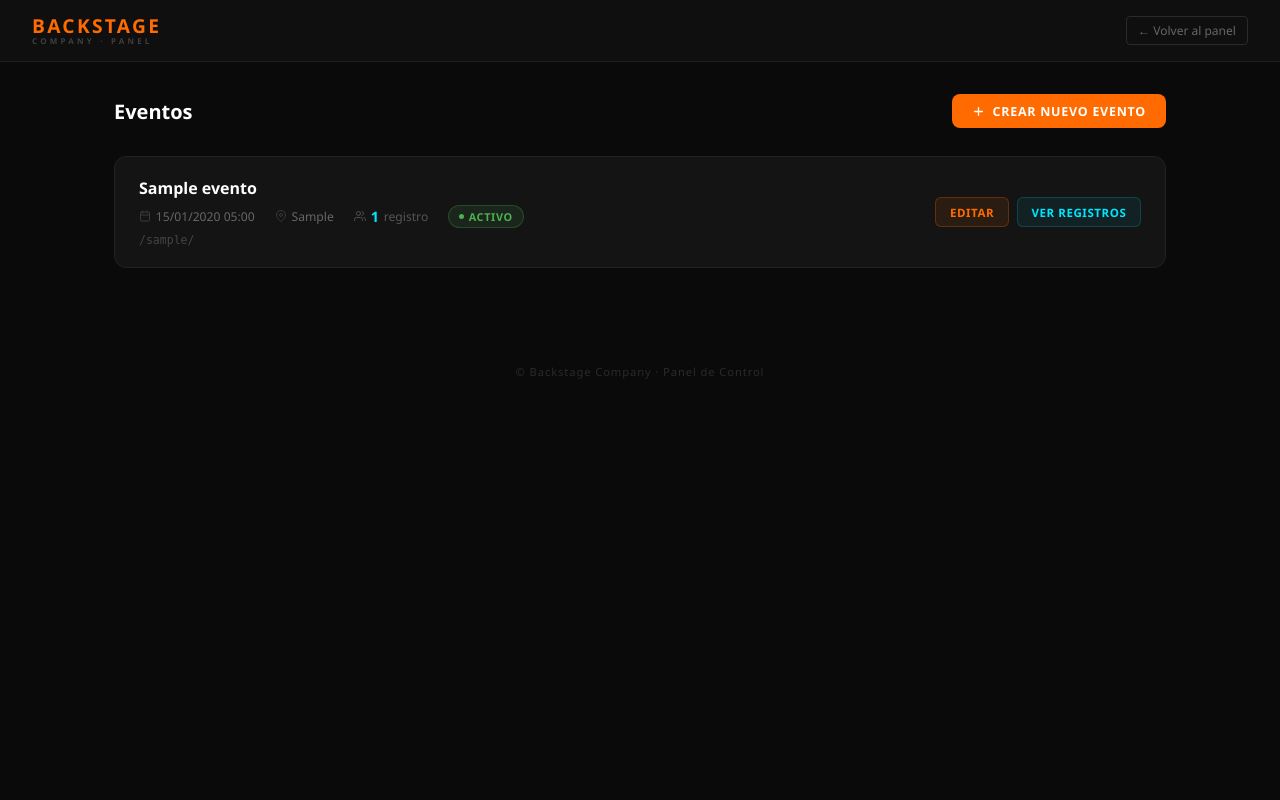
After one commit to Giin2000/backstage-onepage, a Django app: page /panel/eventos/ in a window 1280 px wide. The commit adds this page. Run offline with Django 5.2, Linux system fonts and the light colour scheme; a user stored in the database is signed in; tables that the repository leaves empty hold one stand-in row (values such as "Sample post").

Commit message:
Panel eventos lista
Co-Authored-By: Claude Sonnet 4.6 <noreply@anthropic.com>

```diff
--- a/config/urls.py
+++ b/config/urls.py
@@ -8,6 +8,7 @@ from registro.views import (
     estadisticas_admin,
     panel_index,
     panel_evento_form,
+    panel_eventos_lista,
     panel_registros,
     panel_exportar_csv,
 )
@@ -20,6 +21,7 @@ urlpatterns = [
     path('panel/', panel_index, name='panel_index'),
     path('panel/evento/nuevo/', panel_evento_form, name='panel_evento_nuevo'),
     path('panel/evento/<int:evento_id>/editar/', panel_evento_form, name='panel_evento_editar'),
+    path('panel/eventos/', panel_eventos_lista, name='panel_eventos_lista'),
     path('panel/registros/', panel_registros, name='panel_registros'),
     path('panel/exportar-csv/', panel_exportar_csv, name='panel_exportar_csv'),
     path('', include('registro.urls')),
--- /dev/null
+++ b/registro/templates/panel/eventos_lista.html
@@ -0,0 +1,215 @@
+<!DOCTYPE html>
+<html lang="es">
+<head>
+  <meta charset="UTF-8">
+  <meta name="viewport" content="width=device-width, initial-scale=1.0">
+  <title>Eventos · Backstage Panel</title>
+  <style>
+    *, *::before, *::after { box-sizing: border-box; margin: 0; padding: 0; }
+    :root {
+      --orange: #FF6B00;
+      --cyan: #00E5FF;
+      --fondo: #0a0a0a;
+      --card: #141414;
+      --borde: #222;
+      --texto: #e0e0e0;
+    }
+    body { background: var(--fondo); color: var(--texto); font-family: 'Segoe UI', system-ui, sans-serif; min-height: 100vh; }
+
+    /* ── HEADER ── */
+    .panel-header {
+      background: #0f0f0f; border-bottom: 1px solid #1e1e1e;
+      padding: 1rem 2rem; display: flex; align-items: center; justify-content: space-between;
+    }
+    .logo { text-decoration: none; line-height: 1; }
+    .logo-principal { font-size: 1.2rem; font-weight: 900; letter-spacing: 0.12em; text-transform: uppercase; color: var(--orange); display: block; }
+    .logo-sub { font-size: 0.5rem; font-weight: 700; letter-spacing: 0.4em; text-transform: uppercase; color: rgba(255,255,255,0.2); margin-top: 0.1rem; display: block; }
+    .btn-back { font-size: 0.75rem; color: #666; text-decoration: none; padding: 0.3rem 0.7rem; border: 1px solid #2a2a2a; border-radius: 4px; transition: color 0.2s, border-color 0.2s; }
+    .btn-back:hover { color: #ccc; border-color: #555; }
+
+    /* ── MAIN ── */
+    .panel-main { max-width: 1100px; margin: 0 auto; padding: 2rem 1.5rem 4rem; }
+
+    /* ── TOOLBAR ── */
+    .toolbar {
+      display: flex; align-items: center; gap: 1rem; flex-wrap: wrap;
+      margin-bottom: 1.75rem;
+    }
+    .toolbar-title { font-size: 1.25rem; font-weight: 900; color: #fff; margin-right: auto; }
+
+    .btn-crear {
+      padding: 0.55rem 1.25rem; background: var(--orange); border: none; border-radius: 8px;
+      color: #fff; font-size: 0.78rem; font-weight: 700; letter-spacing: 0.06em;
+      text-transform: uppercase; text-decoration: none; display: inline-flex;
+      align-items: center; gap: 0.45rem; transition: opacity 0.2s; white-space: nowrap;
+    }
+    .btn-crear:hover { opacity: 0.85; }
+
+    /* ── CARDS LISTA ── */
+    .eventos-list { display: flex; flex-direction: column; gap: 0.75rem; }
+
+    .evento-card {
+      background: var(--card); border: 1px solid var(--borde); border-radius: 12px;
+      padding: 1.25rem 1.5rem; display: grid;
+      grid-template-columns: 1fr auto;
+      gap: 0.75rem 1.5rem; align-items: center;
+      transition: border-color 0.2s, box-shadow 0.2s;
+    }
+    .evento-card:hover { border-color: #333; box-shadow: 0 4px 20px rgba(0,0,0,0.3); }
+
+    .evento-info { display: flex; flex-direction: column; gap: 0.35rem; min-width: 0; }
+
+    .evento-nombre {
+      font-size: 1rem; font-weight: 800; color: #fff;
+      white-space: nowrap; overflow: hidden; text-overflow: ellipsis;
+    }
+
+    .evento-meta {
+      display: flex; flex-wrap: wrap; gap: 0.5rem 1.25rem; align-items: center;
+      font-size: 0.76rem; color: #666;
+    }
+    .meta-item { display: flex; align-items: center; gap: 0.3rem; }
+    .meta-item svg { flex-shrink: 0; opacity: 0.5; }
+
+    .evento-url {
+      font-family: monospace; font-size: 0.72rem; color: #444;
+      white-space: nowrap; overflow: hidden; text-overflow: ellipsis;
+      max-width: 300px;
+    }
+
+    /* estado badge */
+    .badge {
+      display: inline-flex; align-items: center; gap: 0.3rem;
+      padding: 0.18rem 0.6rem; border-radius: 100px; font-size: 0.68rem; font-weight: 700;
+      letter-spacing: 0.06em; text-transform: uppercase; white-space: nowrap;
+    }
+    .badge--active { background: rgba(76,175,80,0.12); border: 1px solid rgba(76,175,80,0.25); color: #4CAF50; }
+    .badge--inactive { background: rgba(255,255,255,0.04); border: 1px solid #2a2a2a; color: #555; }
+    .badge__dot { width: 5px; height: 5px; border-radius: 50%; background: currentColor; }
+
+    /* registros count */
+    .reg-count {
+      display: inline-flex; align-items: center; gap: 0.3rem;
+      font-size: 0.76rem; color: #555;
+    }
+    .reg-count strong { color: var(--cyan); font-size: 0.9rem; }
+
+    /* acciones */
+    .evento-actions { display: flex; gap: 0.5rem; align-items: center; flex-shrink: 0; }
+
+    .btn-accion {
+      padding: 0.4rem 0.85rem; border-radius: 6px; font-size: 0.72rem; font-weight: 700;
+      letter-spacing: 0.05em; text-transform: uppercase; text-decoration: none;
+      transition: opacity 0.2s, background 0.2s; white-space: nowrap;
+    }
+    .btn-editar { background: rgba(255,107,0,0.1); border: 1px solid rgba(255,107,0,0.25); color: var(--orange); }
+    .btn-editar:hover { background: rgba(255,107,0,0.18); }
+    .btn-registros { background: rgba(0,229,255,0.07); border: 1px solid rgba(0,229,255,0.18); color: var(--cyan); }
+    .btn-registros:hover { background: rgba(0,229,255,0.13); }
+
+    /* ── EMPTY ── */
+    .empty-state {
+      text-align: center; padding: 4rem 2rem;
+      background: var(--card); border: 1px solid var(--borde); border-radius: 12px;
+    }
+    .empty-state__icon { font-size: 2.5rem; margin-bottom: 0.75rem; }
+    .empty-state__title { font-size: 1rem; font-weight: 700; color: #fff; margin-bottom: 0.4rem; }
+    .empty-state__sub { font-size: 0.8rem; color: #555; margin-bottom: 1.5rem; }
+
+    footer { text-align: center; padding: 2rem; font-size: 0.7rem; color: #2a2a2a; letter-spacing: 0.08em; }
+
+    @media (max-width: 640px) {
+      .evento-card { grid-template-columns: 1fr; }
+      .evento-actions { justify-content: flex-start; }
+      .panel-header { padding: 0.85rem 1rem; }
+      .evento-url { max-width: 100%; }
+    }
+  </style>
+</head>
+<body>
+
+<header class="panel-header">
+  <a href="/panel/" class="logo">
+    <span class="logo-principal">Backstage</span>
+    <span class="logo-sub">Company · Panel</span>
+  </a>
+  <a href="/panel/" class="btn-back">← Volver al panel</a>
+</header>
+
+<main class="panel-main">
+  <div class="toolbar">
+    <h1 class="toolbar-title">Eventos</h1>
+    <a href="/panel/evento/nuevo/" class="btn-crear">
+      <svg width="13" height="13" fill="none" stroke="currentColor" stroke-width="2.5" stroke-linecap="round" stroke-linejoin="round" viewBox="0 0 24 24">
+        <line x1="12" y1="5" x2="12" y2="19"/><line x1="5" y1="12" x2="19" y2="12"/>
+      </svg>
+      Crear nuevo evento
+    </a>
+  </div>
+
+  {% if eventos %}
+  <div class="eventos-list">
+    {% for ev in eventos %}
+    <div class="evento-card">
+      <div class="evento-info">
+        <div class="evento-nombre">{{ ev.nombre }}</div>
+        <div class="evento-meta">
+          <!-- Fecha -->
+          <span class="meta-item">
+            <svg width="12" height="12" fill="none" stroke="currentColor" stroke-width="1.8" stroke-linecap="round" stroke-linejoin="round" viewBox="0 0 24 24">
+              <rect x="3" y="4" width="18" height="18" rx="2"/><line x1="16" y1="2" x2="16" y2="6"/><line x1="8" y1="2" x2="8" y2="6"/><line x1="3" y1="10" x2="21" y2="10"/>
+            </svg>
+            {{ ev.fecha|date:"d/m/Y H:i" }}
+          </span>
+          <!-- Lugar -->
+          <span class="meta-item">
+            <svg width="12" height="12" fill="none" stroke="currentColor" stroke-width="1.8" stroke-linecap="round" stroke-linejoin="round" viewBox="0 0 24 24">
+              <path d="M21 10c0 7-9 13-9 13S3 17 3 10a9 9 0 0 1 18 0z"/><circle cx="12" cy="10" r="3"/>
+            </svg>
+            {{ ev.lugar }}
+          </span>
+          <!-- Registros -->
+          <span class="reg-count">
+            <svg width="12" height="12" fill="none" stroke="currentColor" stroke-width="1.8" stroke-linecap="round" stroke-linejoin="round" viewBox="0 0 24 24">
+              <path d="M17 21v-2a4 4 0 0 0-4-4H5a4 4 0 0 0-4 4v2"/><circle cx="9" cy="7" r="4"/>
+              <path d="M23 21v-2a4 4 0 0 0-3-3.87"/><path d="M16 3.13a4 4 0 0 1 0 7.75"/>
+            </svg>
+            <strong>{{ ev.total_reg }}</strong> registro{{ ev.total_reg|pluralize }}
+          </span>
+          <!-- Estado -->
+          {% if ev.activo %}
+          <span class="badge badge--active"><span class="badge__dot"></span>Activo</span>
+          {% else %}
+          <span class="badge badge--inactive"><span class="badge__dot"></span>Inactivo</span>
+          {% endif %}
+        </div>
+        <div class="evento-url">/{{ ev.slug }}/</div>
+      </div>
+
+      <div class="evento-actions">
+        <a href="/panel/evento/{{ ev.pk }}/editar/" class="btn-accion btn-editar">Editar</a>
+        <a href="/panel/registros/?evento={{ ev.pk }}" class="btn-accion btn-registros">Ver registros</a>
+      </div>
+    </div>
+    {% endfor %}
+  </div>
+
+  {% else %}
+  <div class="empty-state">
+    <div class="empty-state__icon">📅</div>
+    <p class="empty-state__title">No hay eventos todavía</p>
+    <p class="empty-state__sub">Crea tu primer evento para comenzar a recibir registros.</p>
+    <a href="/panel/evento/nuevo/" class="btn-crear" style="display:inline-flex">
+      <svg width="13" height="13" fill="none" stroke="currentColor" stroke-width="2.5" stroke-linecap="round" stroke-linejoin="round" viewBox="0 0 24 24">
+        <line x1="12" y1="5" x2="12" y2="19"/><line x1="5" y1="12" x2="19" y2="12"/>
+      </svg>
+      Crear primer evento
+    </a>
+  </div>
+  {% endif %}
+</main>
+
+<footer>© Backstage Company · Panel de Control</footer>
+
+</body>
+</html>
--- a/registro/templates/panel/index.html
+++ b/registro/templates/panel/index.html
@@ -191,7 +191,7 @@
     </a>
 
     <!-- Gestión de Eventos -->
-    <a href="/admin/registro/evento/" class="card card--gray">
+    <a href="/panel/eventos/" class="card card--gray">
       <div class="card__icon">
         <svg width="22" height="22" fill="none" stroke="#888" stroke-width="2" stroke-linecap="round" stroke-linejoin="round" viewBox="0 0 24 24">
           <path d="M11 4H4a2 2 0 0 0-2 2v14a2 2 0 0 0 2 2h14a2 2 0 0 0 2-2v-7"/>
--- a/registro/views.py
+++ b/registro/views.py
@@ -152,6 +152,12 @@ def panel_registros(request):
 
 
 @login_required(login_url='/admin/login/')
+def panel_eventos_lista(request):
+    eventos = Evento.objects.annotate(total_reg=Count('registro')).order_by('-fecha')
+    return render(request, 'panel/eventos_lista.html', {'eventos': eventos})
+
+
+@login_required(login_url='/admin/login/')
 def panel_exportar_csv(request):
     evento_id = request.GET.get('evento')
     response = HttpResponse(content_type='text/csv; charset=utf-8')
```
